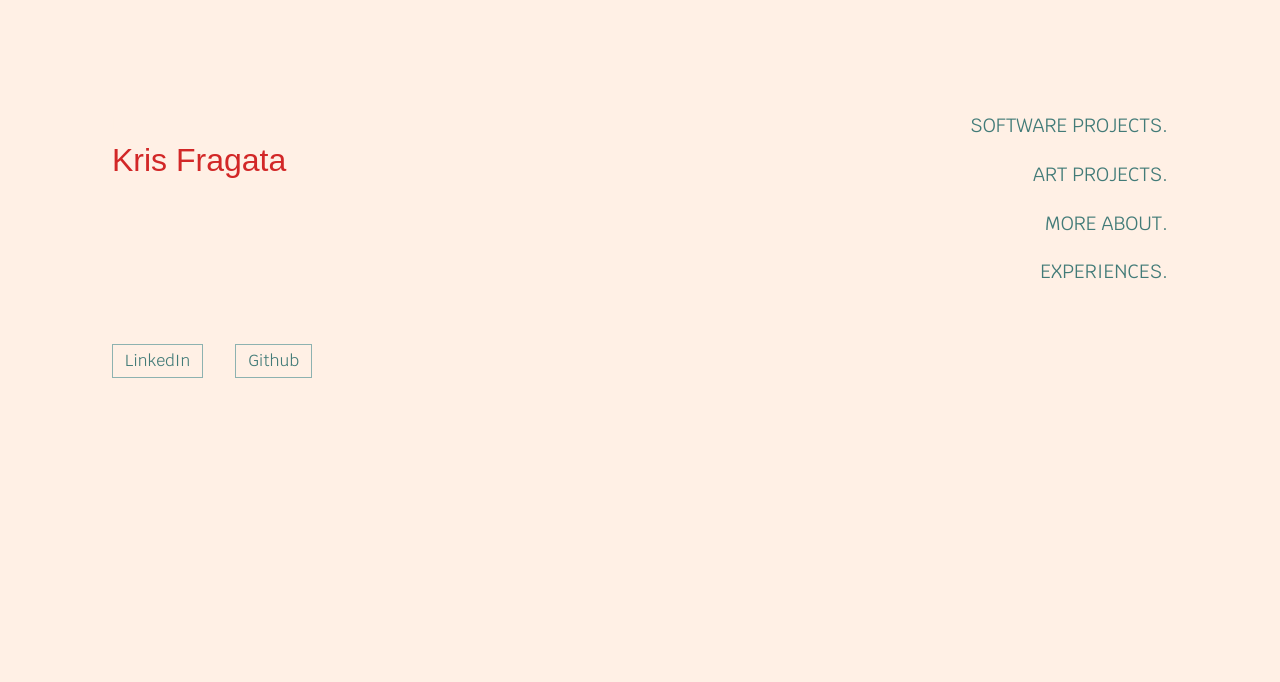
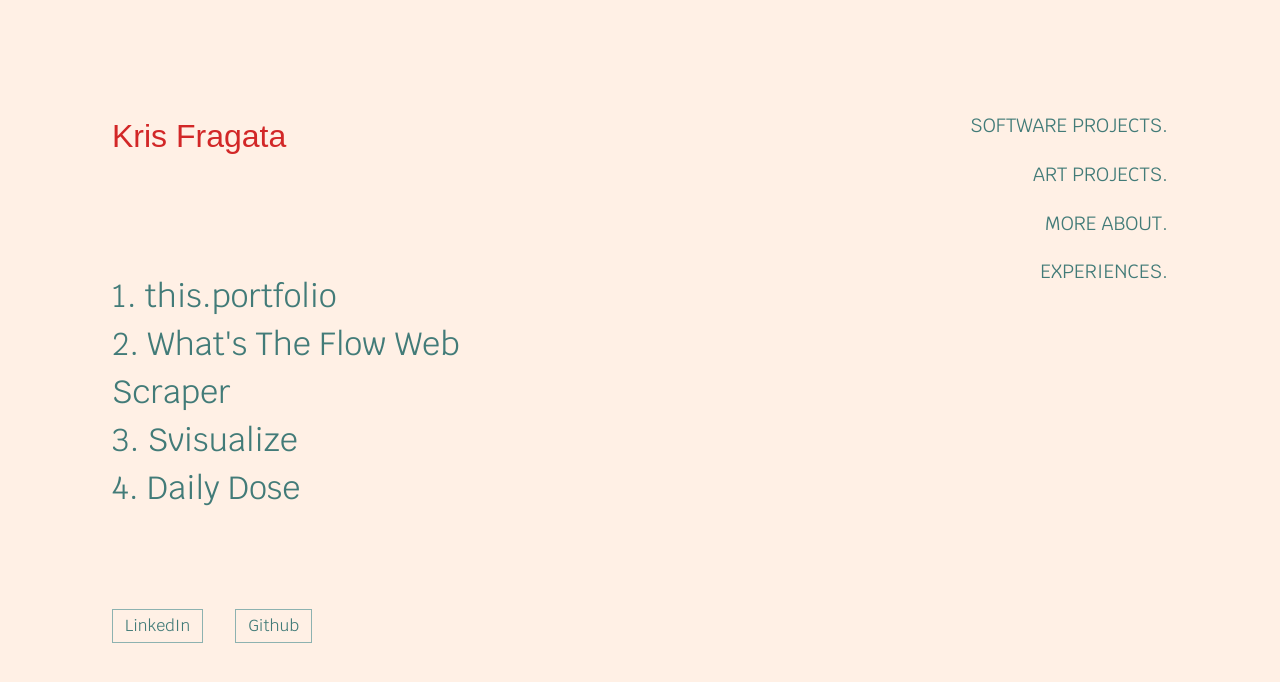
Before and after one commit to krisfragata/portfolio-2025, a Next.js app: page /software-projects in a window 1280 px wide. Shown: the top 682 px of the page. Built offline with nearby package versions, Linux system fonts and the light colour scheme; a web font is replaced by a local one.

Commit message:
feat(software projects):create image modal components and render dynamically this commit creates ImageModal component and renders modal depending on if modal is toggled open

```diff
--- /dev/null
+++ b/src/app/software-projects/ImageModal.tsx
@@ -0,0 +1,31 @@
+import React from "react";
+import { Project } from "./project-list";
+
+interface ImageModalProps {
+    project: Project;
+    setIsModalOpen: Function;
+    isModalOpen: boolean;
+}
+
+const ImageModal: React.FC<ImageModalProps> = ({project, setIsModalOpen, isModalOpen}) => {
+
+    const renderModal = () => {
+        const modal = isModalOpen ? <div className="image-modal">
+            <div className="image-container">
+
+            </div>
+            <div className="image-modal-buttons">
+                <div>(more...)</div>
+                <div>(close)</div>
+            </div>
+        </div> : null
+        return modal;
+    }
+    return (
+        <>
+            {renderModal()}
+        </>
+    )
+}
+
+export default ImageModal;
--- a/src/app/software-projects/page.tsx
+++ b/src/app/software-projects/page.tsx
@@ -1,12 +1,50 @@
-import React from "react";
-import projects from './project-list';
+'use client'
+import React, { MouseEvent, MouseEventHandler, useRef, useState } from "react";
+import { projects } from './project-list';
+import ImageModal from "./ImageModal";
+
 const SoftwareProjects: React.FC = () => {
+    // track the state of each project?
+    const [isPortfolioImageOpen, setIsPortfolioImageOpen] = useState(false);
+    const [isWebScraperImageOpen, setIsWebScraperImageOpen] = useState(false);
+    const [isSvisualizeImageOpen, setIsSvisualizeImageOpen] = useState(false);
+    const [isDailyDoseImageOpen, setIsDailyDoseImageOpen] = useState(false);
+
+
+    const renderImageModals = () => {
+        return projects.map(project => {
+            switch (project.id) {
+                case 'portfolio':
+                    return <ImageModal project={project} setIsModalOpen={setIsPortfolioImageOpen} isModalOpen={isPortfolioImageOpen} key={project.id} />
+                case 'flow_scraper':
+                    return <ImageModal project={project} setIsModalOpen={setIsWebScraperImageOpen} isModalOpen={isWebScraperImageOpen} key={project.id} />
+                case 'svisualize':
+                    return <ImageModal project={project} setIsModalOpen={setIsSvisualizeImageOpen} isModalOpen={isSvisualizeImageOpen} key={project.id} />
+                case 'daily_dose':
+                    return <ImageModal project={project} setIsModalOpen={setIsDailyDoseImageOpen} isModalOpen={isDailyDoseImageOpen} key={project.id}/>
+            }
+        })
+    }
+
     const list = projects.map((project, index) => {
-        <li key={index}>{project.title}</li>
-    })
+        switch (project.id) {
+            case 'portfolio':
+                return <li className="software-projects-list-item" key={index} value={project.id} onClick={() => { console.log('lol'); setIsPortfolioImageOpen(true)}}>{`${index + 1}. ${project.title}`}</li>
+            case 'flow_scraper':
+                return <li className="software-projects-list-item" key={index} value={project.id} onClick={() => setIsWebScraperImageOpen(true)}>{`${index + 1}. ${project.title}`}</li>
+            case 'svisualize':
+                return <li className="software-projects-list-item" key={index} value={project.id} onClick={() => setIsSvisualizeImageOpen(true)}>{`${index + 1}. ${project.title}`}</li>
+            case 'daily_dose':
+                return <li className="software-projects-list-item" key={index} value={project.id} onClick={() => setIsDailyDoseImageOpen(true)}>{`${index + 1}. ${project.title}`}</li>
+        }
+    });
+
+
+
     return (
-        <div>
-            <ol>list</ol>
+        <div className="left-main-text">
+            <ol className="software-project-list">{list}</ol>
+            {renderImageModals()}
         </div>
     );
 }
--- a/src/app/software-projects/project-list.ts
+++ b/src/app/software-projects/project-list.ts
@@ -1,12 +1,16 @@
-interface Project {
+import portfolioGif from '@/../public/software-projects/portfolio.gif';
+import { StaticImageData } from 'next/image';
+
+export interface Project {
     title: string;
     year: string;
     description: string[];
     githubLink: string;
-    imageSources: string[];
+    imageSources: StaticImageData[];
     plans: string;
     figma: string;
     otherLinks: Link[];
+    id: string;
 }
 
 interface Link {
@@ -14,7 +18,8 @@ interface Link {
     href: string;
 }
 
-const projects:Project[] = [
+
+export const projects:Project[] = [
     // {
     //     title: 'Music Through Data (in progress)',
     //     year: '2025',
@@ -38,7 +43,7 @@ const projects:Project[] = [
         ],
         githubLink: 'https://github.com/krisfragata/portfolio-2025',
         figma: 'https://www.figma.com/design/YbeBREcMmnx4Rc5NnjY9uB/PORTFOLIO-2024?node-id=1-2&p=f&t=I7weaie9PBFcH5DR-0',
-        imageSources: [],
+        imageSources: [portfolioGif],
         plans: "I'd like to eventually incorporate a small, platform, climbing game into the home page of this site. To implement it, I'm thinking of incorporating HTML5 Canvas or venture into Three.JS",
         otherLinks: [
             {
@@ -50,6 +55,7 @@ const projects:Project[] = [
                 href: "https://docs.google.com/spreadsheets/d/1OQFnopnFvUKSWVXVcS_JFpXz5dXvF2bc8bWRuYQ0DuE/edit?usp=sharing"
             }
         ],
+        id: 'portfolio',
     },
     //  {
     //     title: 'Guitar Trainer (in progress)',
@@ -79,6 +85,7 @@ const projects:Project[] = [
         plans: "Currently, there is no plan to continue the What's the Flow mobile application but perhaps this application can be leveraged in other ways.",
         figma: 'NA',
         otherLinks: [],
+        id: 'flow_scraper',
     },
     {
         title: 'Svisualize',
@@ -98,6 +105,7 @@ const projects:Project[] = [
             label: 'Landing Page',
             href: 'https://svisualize.dev/'
         }],
+        id: 'svisualize',
     },
     {
         title: 'Daily Dose',
@@ -115,7 +123,6 @@ const projects:Project[] = [
             label: "Daily Dose site",
             href: "https://alevytsky.work/daily-dose"
         }],
+        id: 'daily_dose',
     }
 ];
-
-export default projects;
```
Also changed, not shown: src/app/software-projects/MoreInfoModal.tsx (added).
